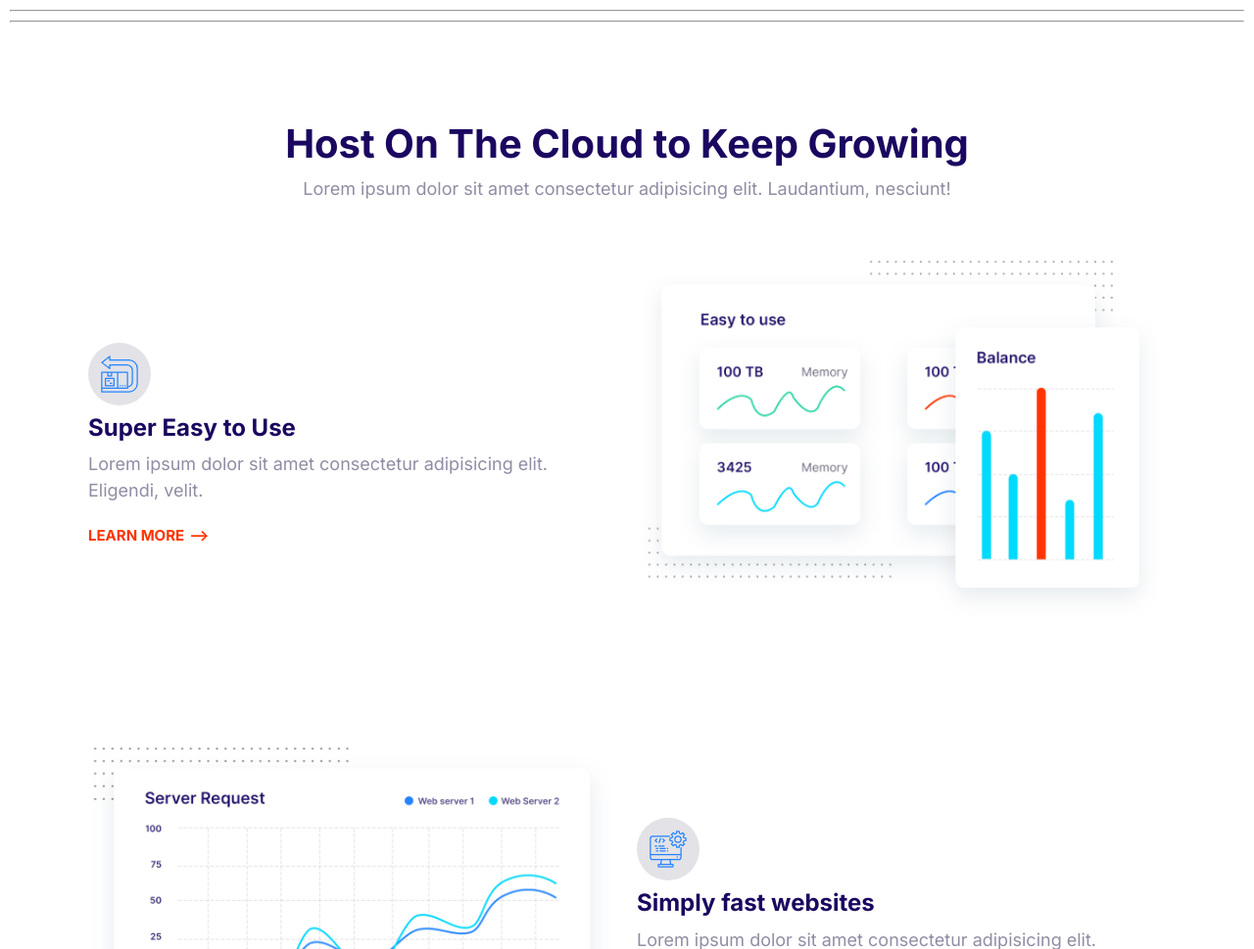
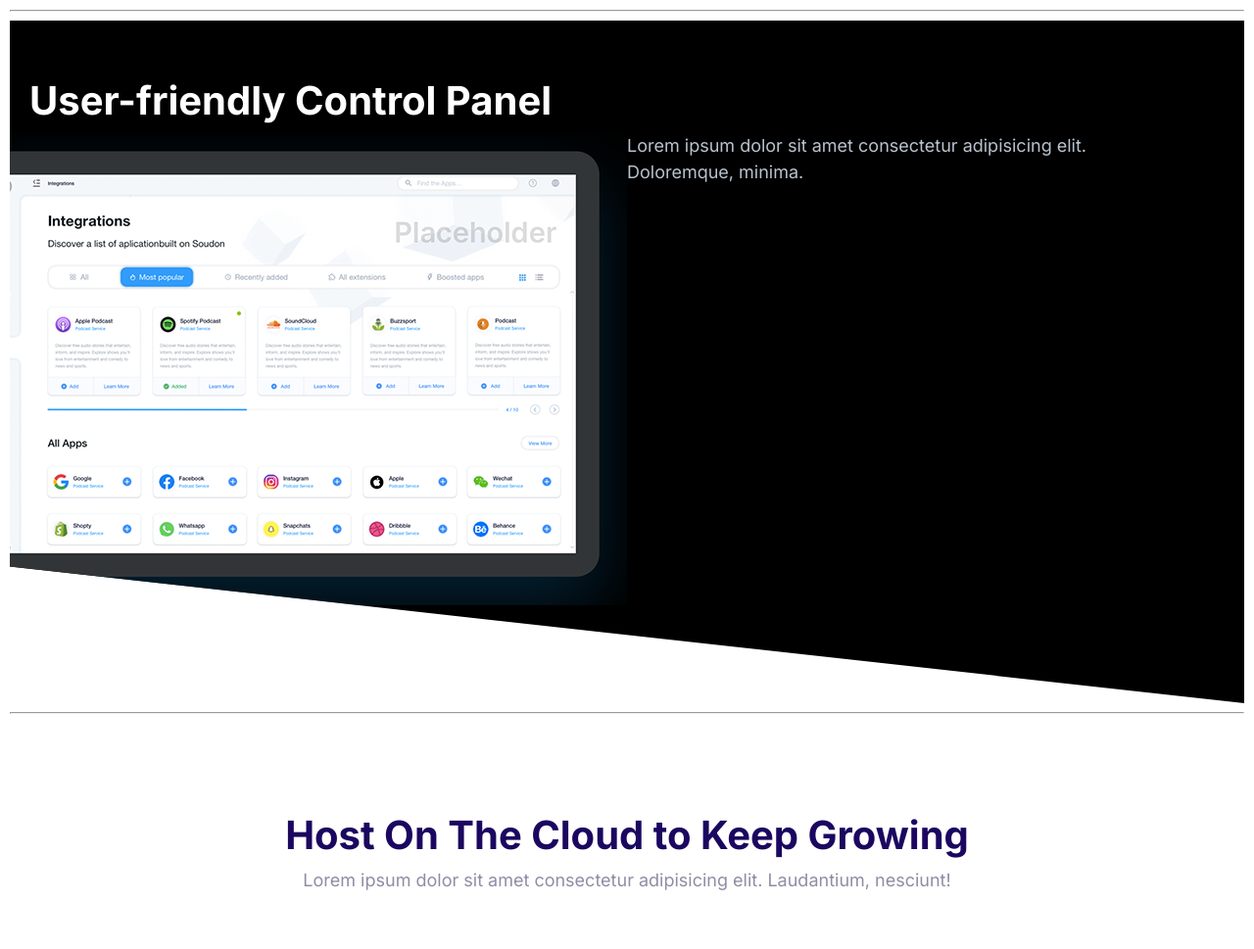
Before and after one commit to pesekt1/html-css-3, a PHP site: page / in a window 1280 px wide; the page is wider, and only the part inside the window is pictured. Shown: the top 969 px of that part at 98% size. Run offline with PHP 8.4, Linux system fonts and the light colour scheme.

Commit message:
showcase block

```diff
--- a/css/styles.css
+++ b/css/styles.css
@@ -826,3 +826,20 @@ a {
     order: 2;
   }
 }
+
+/* Showcase block */
+
+.block-showcase--image {
+  width: 100%;
+}
+
+@media screen and (min-width: 768px) {
+  .block-showcase .grid {
+    grid-template-columns: 50% 50%;
+    justify-items: right;
+  }
+
+  .block-showcase--image {
+    width: auto;
+  }
+}
--- a/index.html
+++ b/index.html
@@ -17,7 +17,18 @@
   <body>
     <hr />
     <!-- showcase block -->
-
+    <section class="block block--dark block--skewed-right block-showcase">
+      <header>
+        <h2 class="block__heading">User-friendly Control Panel</h2>
+      </header>
+      <div class="container grid grid--1x2">
+        <img class="block-showcase--image" src="images/ipad.png" alt="" />
+        <p>
+          Lorem ipsum dolor sit amet consectetur adipisicing elit. Doloremque,
+          minima.
+        </p>
+      </div>
+    </section>
     <hr />
     <!-- Features block -->
     <section class="block container">
```
